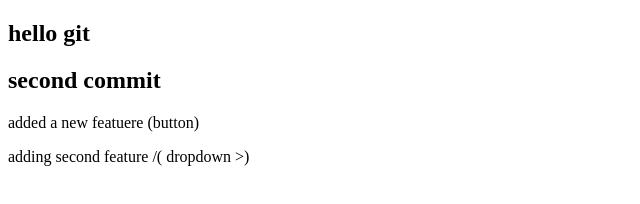
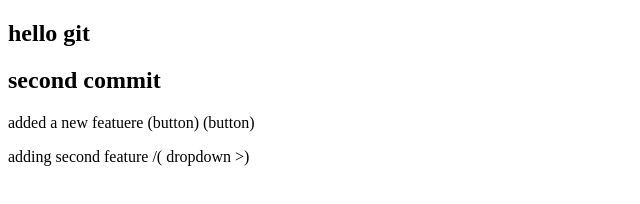
Before and after one commit to Swapnil7720/git, a plain HTML site: page index.html in a window 1280 px wide. Shown: the full height of the page, 0-640 px from the left. Drawn offline with Linux system fonts and the light colour scheme.

Commit message:
duplicate button

```diff
--- a/index.html
+++ b/index.html
@@ -12,7 +12,7 @@
 
     <h2>second commit</h2>
 
-    <p>added a new featuere   (button)</p>
+    <p>added a new featuere   (button) (button)   </p>
 
         <p>adding second feature   /( dropdown >)  </p>
 </body>
```
